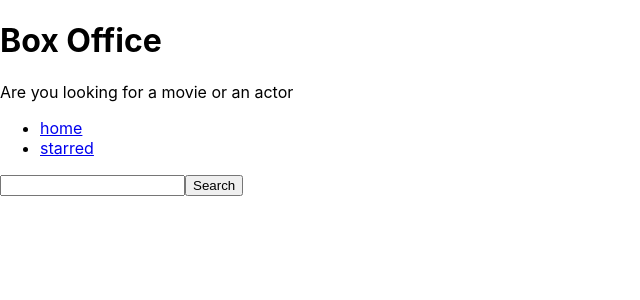
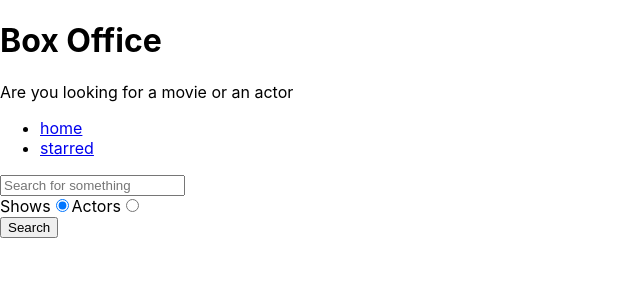
Before and after one commit to Vishwajeet570/Box-office, a React (Create React App) app: page / in a window 1280 px wide. Shown: the top 300 px of the page, without its empty margins (0-640 px from the left). Built offline with nearby package versions, Linux system fonts and the light colour scheme.

Commit message:
added search option

```diff
--- a/src/misc/config.js
+++ b/src/misc/config.js
@@ -1,5 +1,8 @@
 const API_BASE_URL = 'https://api.tvmaze.com';
+
 export async function apiGet(queryString) {
-  const response = await fetch(`${API_BASE_URL}${queryString}`);
+  const response = await fetch(`${API_BASE_URL}${queryString}`).then(r =>
+    r.json()
+  );
   return response;
 }
--- a/src/pages/Home.js
+++ b/src/pages/Home.js
@@ -1,46 +1,84 @@
-import { React, useState } from 'react';
+import React, { useState } from 'react';
 import MainPageLayout from '../components/MainPageLayout';
 import { apiGet } from '../misc/config';
 
 const Home = () => {
   const [input, setInput] = useState('');
   const [results, setResults] = useState(null);
-  const onInputChange = el => {
-    setInput(el.target.value);
-  };
+  const [searchOption, setSearchOption] = useState('shows');
+
+  const isShowsSearch = searchOption === 'shows';
+
   const onSearch = () => {
-    apiGet(`/search/shows?q=${input}`).then(result => {
+    apiGet(`/search/${searchOption}?q=${input}`).then(result => {
       setResults(result);
     });
   };
+
+  const onInputChange = ev => {
+    setInput(ev.target.value);
+  };
+
   const onKeyDown = ev => {
     if (ev.keyCode === 13) {
       onSearch();
     }
   };
+
+  const onRadioChange = ev => {
+    setSearchOption(ev.target.value);
+  };
+
   const renderResults = () => {
     if (results && results.length === 0) {
       return <div>No results</div>;
     }
+
     if (results && results.length > 0) {
-      return (
-        <div>
-          {results.map(item => (
-            <div key={item.show.id}>{item.show.name}</div>
-          ))}
-        </div>
-      );
+      return results[0].show
+        ? results.map(item => <div key={item.show.id}>{item.show.name}</div>)
+        : results.map(item => (
+            <div key={item.person.id}>{item.person.name}</div>
+          ));
     }
+
     return null;
   };
+
   return (
     <MainPageLayout>
       <input
         type="text"
+        placeholder="Search for something"
         onChange={onInputChange}
         onKeyDown={onKeyDown}
         value={input}
       />
+
+      <div>
+        <label htmlFor="shows-search">
+          Shows
+          <input
+            id="shows-search"
+            type="radio"
+            value="shows"
+            checked={isShowsSearch}
+            onChange={onRadioChange}
+          />
+        </label>
+
+        <label htmlFor="actors-search">
+          Actors
+          <input
+            id="actors-search"
+            type="radio"
+            value="people"
+            checked={!isShowsSearch}
+            onChange={onRadioChange}
+          />
+        </label>
+      </div>
+
       <button type="button" onClick={onSearch}>
         Search
       </button>
```
